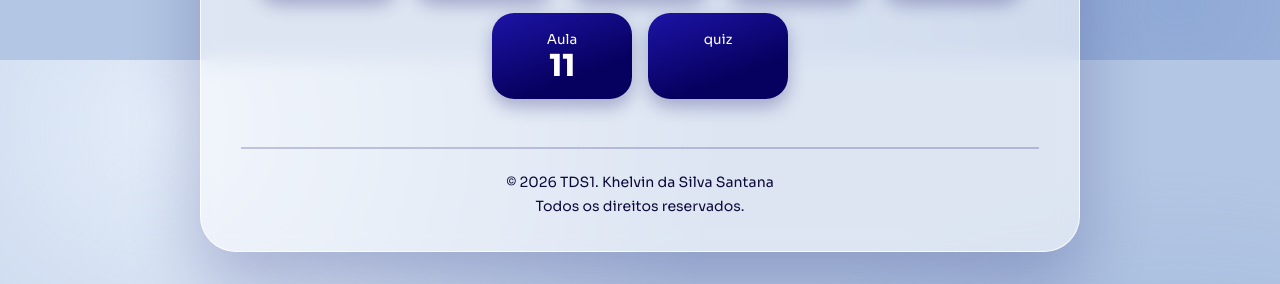
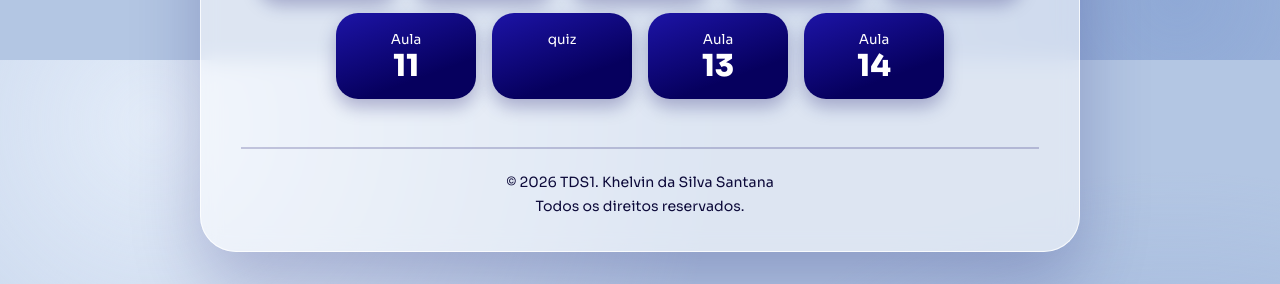
Before and after one commit to khelvinsantana-alt/html, a plain HTML site: page index.html in a window 1280 px wide. Shown: the part 740-1024 px from the top of the page. Drawn offline with Linux system fonts and the light colour scheme.

Commit message:
Add files via upload

```diff
--- a/index.html
+++ b/index.html
@@ -208,6 +208,8 @@
                 <a href="aula10/comportamento.html">Aula <b>10</b></a>
                 <a href="aula11/reserva.html">Aula <b>11</b></a>
                 <a href="quiz/index.html">quiz</b></a>
+                <a href="aula13/index.html">Aula <b>13</b></a>
+                <a href="aula14/index.html">Aula <b>14</b></a>
             </nav>
         </main>
 
```
